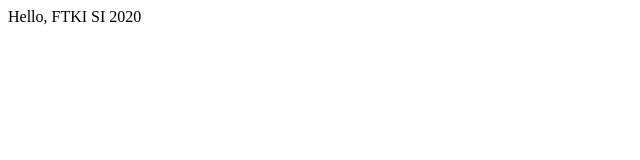
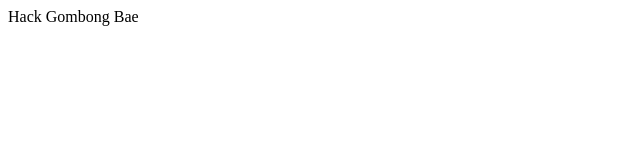
Before and after one commit to hackgombong/hackgombong.github.io, a plain HTML site: page index.html in a window 1280 px wide. Shown: the full height of the page, 0-640 px from the left. Drawn offline with Linux system fonts and the light colour scheme.

Commit message:
update index.html

```diff
--- a/index.html
+++ b/index.html
@@ -1 +1 @@
-<p>Hello, FTKI SI 2020</p>
+<p>Hack Gombong Bae</p>
```
